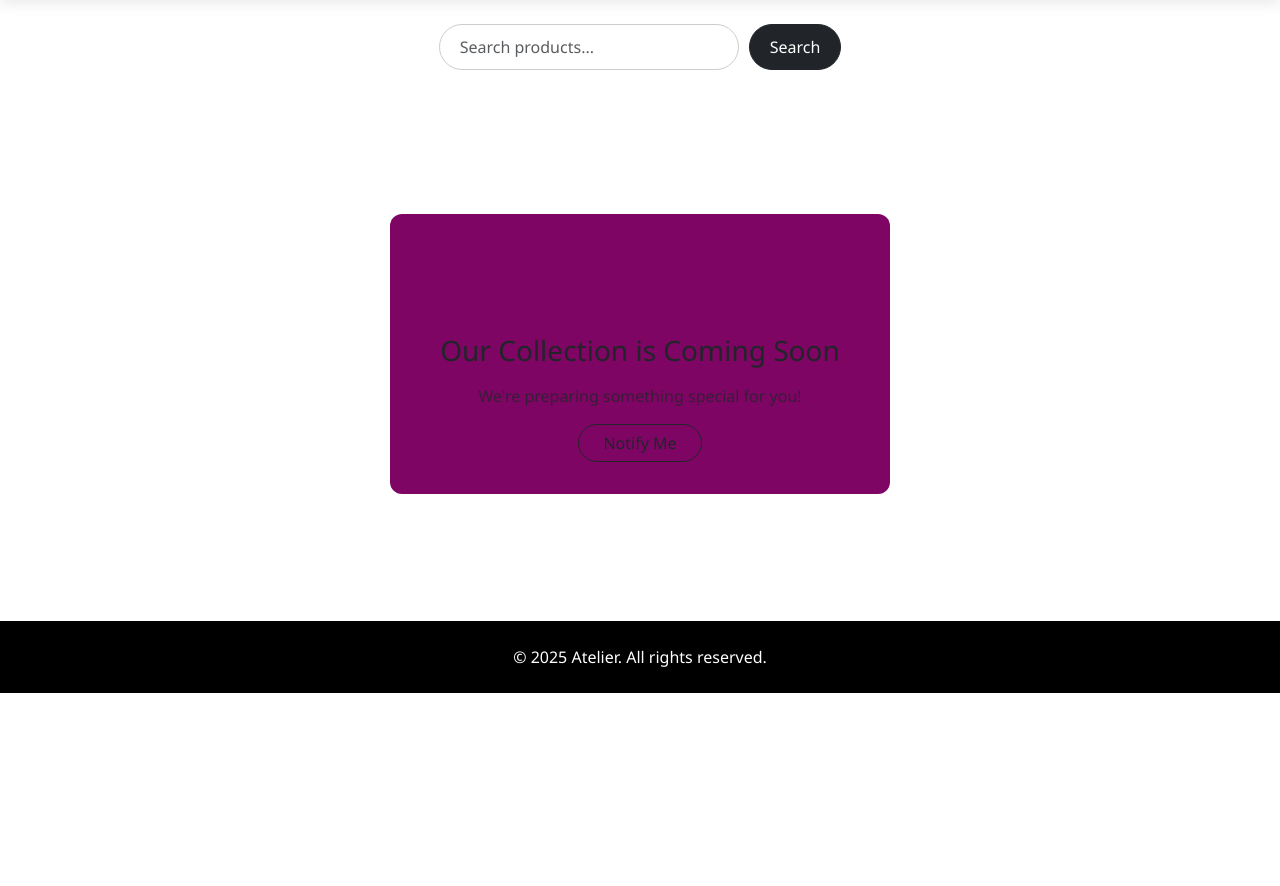
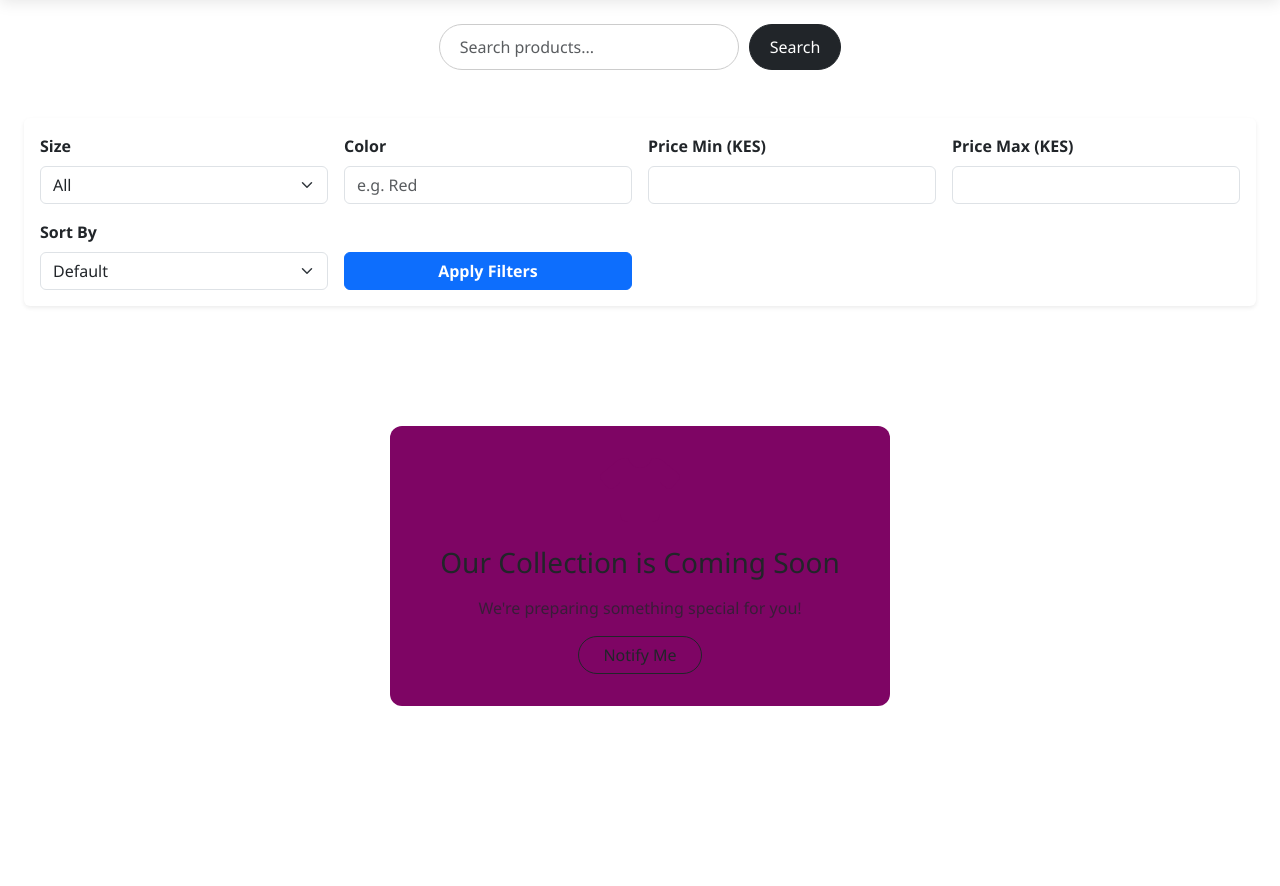
Before and after one commit to Ghalib92/Atelier-Online-Fashion-Store, a Django app: page /products/1/ in a window 1280 px wide. Shown: the part 107-993 px from the top of the page. Before the commit the page ends 800 px from the top, so only its background shows below. Run offline with Django 5.2, Linux system fonts and the light colour scheme; data that the repository does not hold is empty.

Commit message:
latest 1

```diff
--- a/Atelier_Fashion/pages/templates/base.html
+++ b/Atelier_Fashion/pages/templates/base.html
@@ -269,17 +269,12 @@
 
 
 
-  <main class="container my-4">
+  <main class="container-fluid my-4">
     {% block content %}
     <!-- Content will be injected here -->
     {% endblock %}
   </main>
 
-  <footer class="footer">
-    <div class="container">
-      <p class="mb-0">&copy; 2025 Atelier. All rights reserved.</p>
-    </div>
-  </footer>
 
   <!-- Bootstrap JS -->
   <script src="https://cdn.jsdelivr.net/npm/bootstrap@5.3.0/dist/js/bootstrap.bundle.min.js"></script>
--- a/Atelier_Fashion/pages/templates/index.html
+++ b/Atelier_Fashion/pages/templates/index.html
@@ -13,8 +13,8 @@
         background: linear-gradient(rgba(0, 0, 0, 0.7), rgba(0, 0, 0, 0.7)),
                     url("{% static 'media/home.jpg' %}") center/cover no-repeat;
 
-        height: 100vh;
-        min-height: 800px;
+        height: 70vh;
+        margin-bottom: 3rem; /* Adjusted for footer */
 
         width: 100%;
         position: relative;
--- a/Atelier_Fashion/pages/templates/products.html
+++ b/Atelier_Fashion/pages/templates/products.html
@@ -366,6 +366,67 @@
   </form>
 </div>
 
+
+<div class="container-fluid my-4">
+  <div class="card shadow-sm border-0">
+    <div class="card-body">
+      <form method="get">
+        <div class="row g-3 align-items-end">
+          <!-- Size -->
+          <div class="col-md-3 col-sm-6">
+            <label for="size" class="form-label fw-semibold">Size</label>
+            <select name="size" id="size" class="form-select">
+              <option value="">All</option>
+              <option value="XS" {% if selected_size == 'XS' %}selected{% endif %}>XS</option>
+              <option value="S" {% if selected_size == 'S' %}selected{% endif %}>S</option>
+              <option value="M" {% if selected_size == 'M' %}selected{% endif %}>M</option>
+              <option value="L" {% if selected_size == 'L' %}selected{% endif %}>L</option>
+              <option value="XL" {% if selected_size == 'XL' %}selected{% endif %}>XL</option>
+            </select>
+          </div>
+
+          <!-- Color -->
+          <div class="col-md-3 col-sm-6">
+            <label for="color" class="form-label fw-semibold">Color</label>
+            <input type="text" name="color" id="color" class="form-control" placeholder="e.g. Red" value="{{ selected_color }}">
+          </div>
+
+          <!-- Price Min -->
+          <div class="col-md-3 col-sm-6">
+            <label for="price_min" class="form-label fw-semibold">Price Min (KES)</label>
+            <input type="number" step="0.01" name="price_min" id="price_min" class="form-control" value="{{ price_min }}">
+          </div>
+
+          <!-- Price Max -->
+          <div class="col-md-3 col-sm-6">
+            <label for="price_max" class="form-label fw-semibold">Price Max (KES)</label>
+            <input type="number" step="0.01" name="price_max" id="price_max" class="form-control" value="{{ price_max }}">
+          </div>
+
+          <!-- Sort By -->
+          <div class="col-md-3 col-sm-6">
+            <label for="sort" class="form-label fw-semibold">Sort By</label>
+            <select name="sort" id="sort" class="form-select">
+              <option value="">Default</option>
+              <option value="price_asc" {% if selected_sort == 'price_asc' %}selected{% endif %}>Price: Low to High</option>
+              <option value="price_desc" {% if selected_sort == 'price_desc' %}selected{% endif %}>Price: High to Low</option>
+              <option value="latest" {% if selected_sort == 'latest' %}selected{% endif %}>Newest First</option>
+              <option value="oldest" {% if selected_sort == 'oldest' %}selected{% endif %}>Oldest First</option>
+            </select>
+          </div>
+
+          <!-- Submit Button -->
+          <div class="col-md-3 col-sm-6 d-grid mt-2">
+            <button type="submit" class="btn btn-primary fw-semibold">Apply Filters</button>
+          </div>
+        </div>
+      </form>
+    </div>
+  </div>
+</div>
+
+
+
  <div class="container-fluid px-4 py-5">
 
 
--- a/Atelier_Fashion/pages/views.py
+++ b/Atelier_Fashion/pages/views.py
@@ -15,14 +15,63 @@ def home (request):
 
 def category_view(request, category_name):
     products = ProductCategory.objects.filter(category=category_name)
+
+    # Filters
+    size = request.GET.get('size', '').strip()
+    color = request.GET.get('color', '').strip()
+    price_min = request.GET.get('price_min', '').strip()
+    price_max = request.GET.get('price_max', '').strip()
+    sort = request.GET.get('sort', '').strip()
+
+    if size:
+        products = products.filter(size=size)
+    if color:
+        products = products.filter(color__iexact=color)
+    if price_min and price_min.isdigit():
+        products = products.filter(price__gte=price_min)
+    if price_max and price_max.isdigit():
+        products = products.filter(price__lte=price_max)
+
+    # Safe sorting options
+    sort_options = {
+        'price_desc': '-price',
+        'price_asc': 'price',
+        'latest': '-created_at',
+        'oldest': 'created_at',
+    }
+    if sort in sort_options:
+        products = products.order_by(sort_options[sort])
+
     return render(request, 'products.html', {
         'products': products,
-        'category': category_name.replace('_', ' ').title()  # For display
+        'category': category_name.replace('_', ' ').title(),
+        'selected_size': size,
+        'selected_color': color,
+        'price_min': price_min,
+        'price_max': price_max,
+        'selected_sort': sort,
     })
 
+
+
 def product_detail(request, id):
-    product = get_object_or_404(ProductCategory, id=id)  # using 'id' instead of 'pk'
-    return render(request, 'product_details.html', {'product': product})
+    product = get_object_or_404(ProductCategory, id=id)
+
+    # Suggest similar products
+    recommendations = ProductCategory.objects.filter(
+        category=product.category
+    ).exclude(id=product.id)
+
+    # Filter similar ones by color or size
+    similar_products = recommendations.filter(
+        models.Q(color__iexact=product.color) |
+        models.Q(size=product.size)
+    )[:4]  # limit to 4 suggestions
+
+    return render(request, 'product_details.html', {
+        'product': product,
+        'similar_products': similar_products
+    })
 
 
 from decimal import Decimal
```
Also changed, not shown: Atelier_Fashion/pages/templates/product_details.html (+25 -0 lines).
